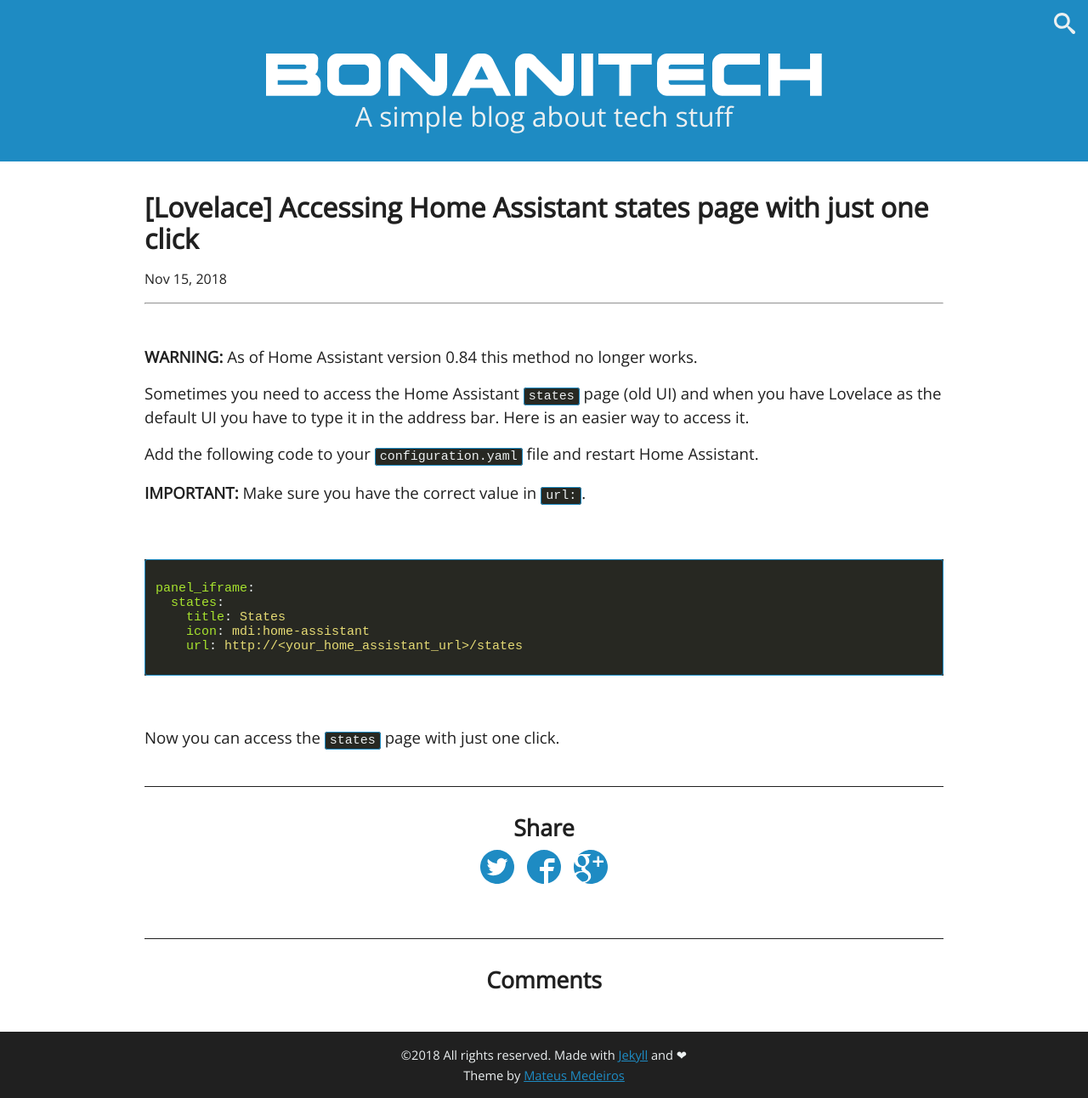
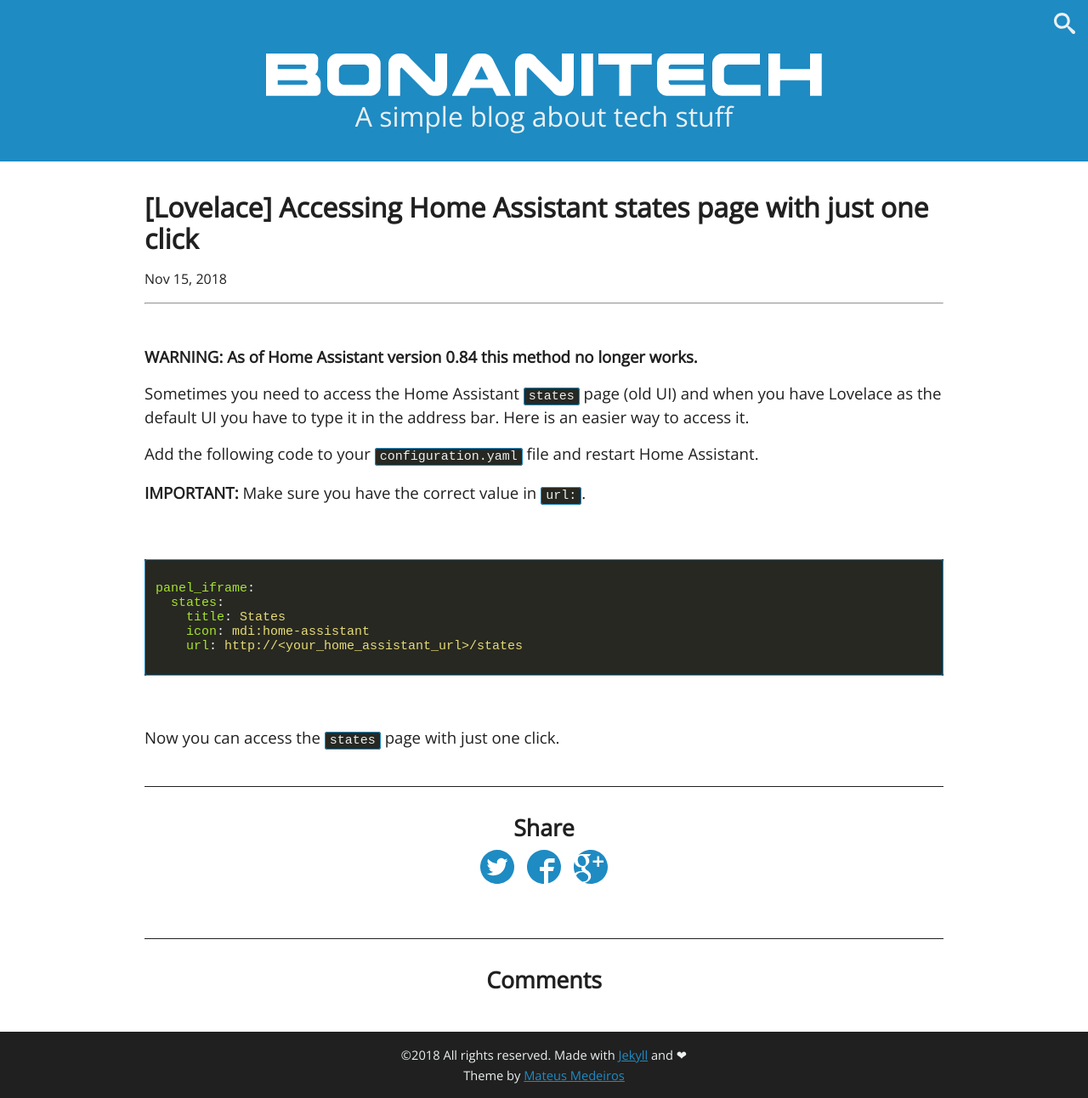
Before and after one commit to bonanitech/blog, a Jekyll site: the page built from _posts/2018-10-31-lovelace-accessing-home-assistant-states-page-with-just-one-click.md, in a window 1280 px wide. Shown: the whole page at 85% size. Built offline with Jekyll 4.4.1, drawn with Linux system fonts in a browser that asks for light colours; comment, search, counter and statistics services are not loaded.

```diff
--- a/_posts/2018-10-31-lovelace-accessing-home-assistant-states-page-with-just-one-click.md
+++ b/_posts/2018-10-31-lovelace-accessing-home-assistant-states-page-with-just-one-click.md
@@ -8,7 +8,7 @@ tags: HomeAssistant Lovelace
 permalink: /lovelace-accessing-home-assistant-states-page-with-just-one-click/
 ---
 <!-- markdownlint-disable html -->
-**WARNING:** As of Home Assistant version 0.84 this method no longer works.
+**WARNING: As of Home Assistant version 0.84 this method no longer works.**
 
 Sometimes you need to access the Home Assistant `states` page \(old UI\) and when you have Lovelace as the default UI you have to type it in the address bar. Here is an easier way to access it.
 
```
